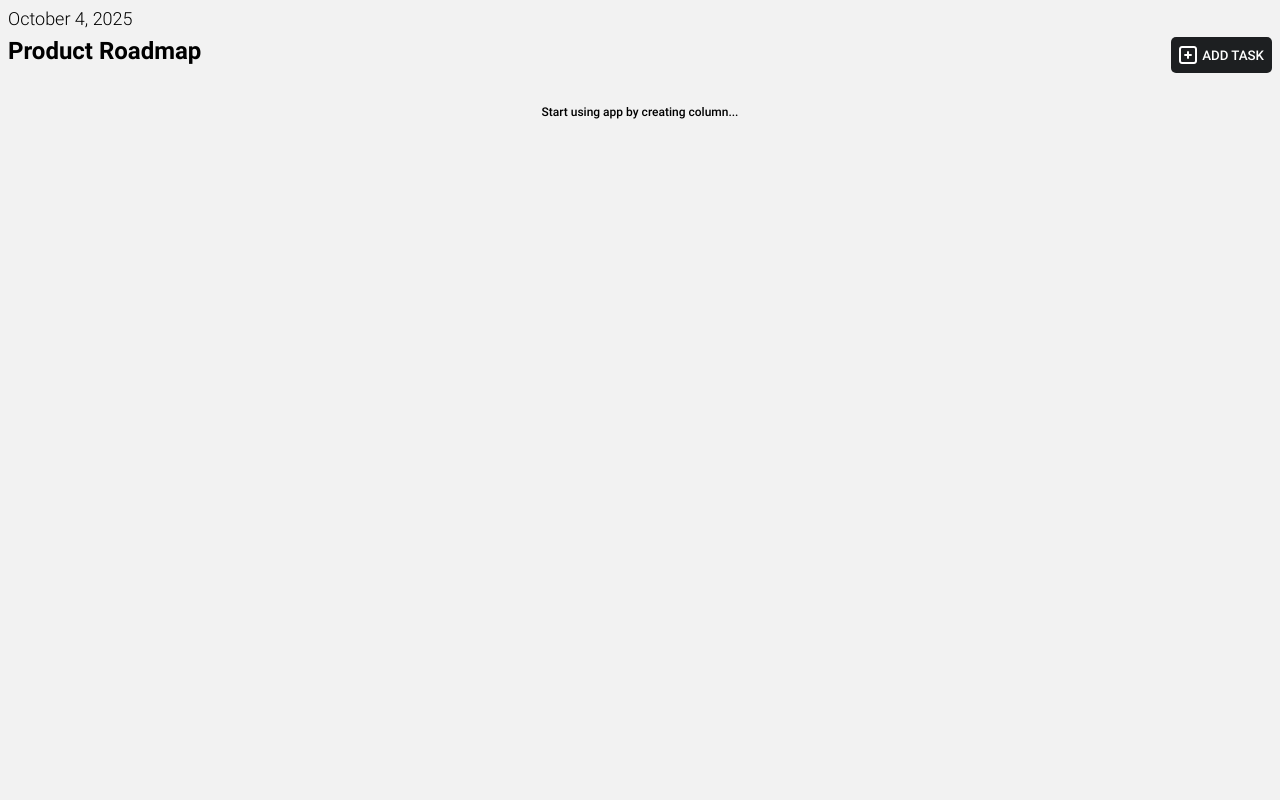
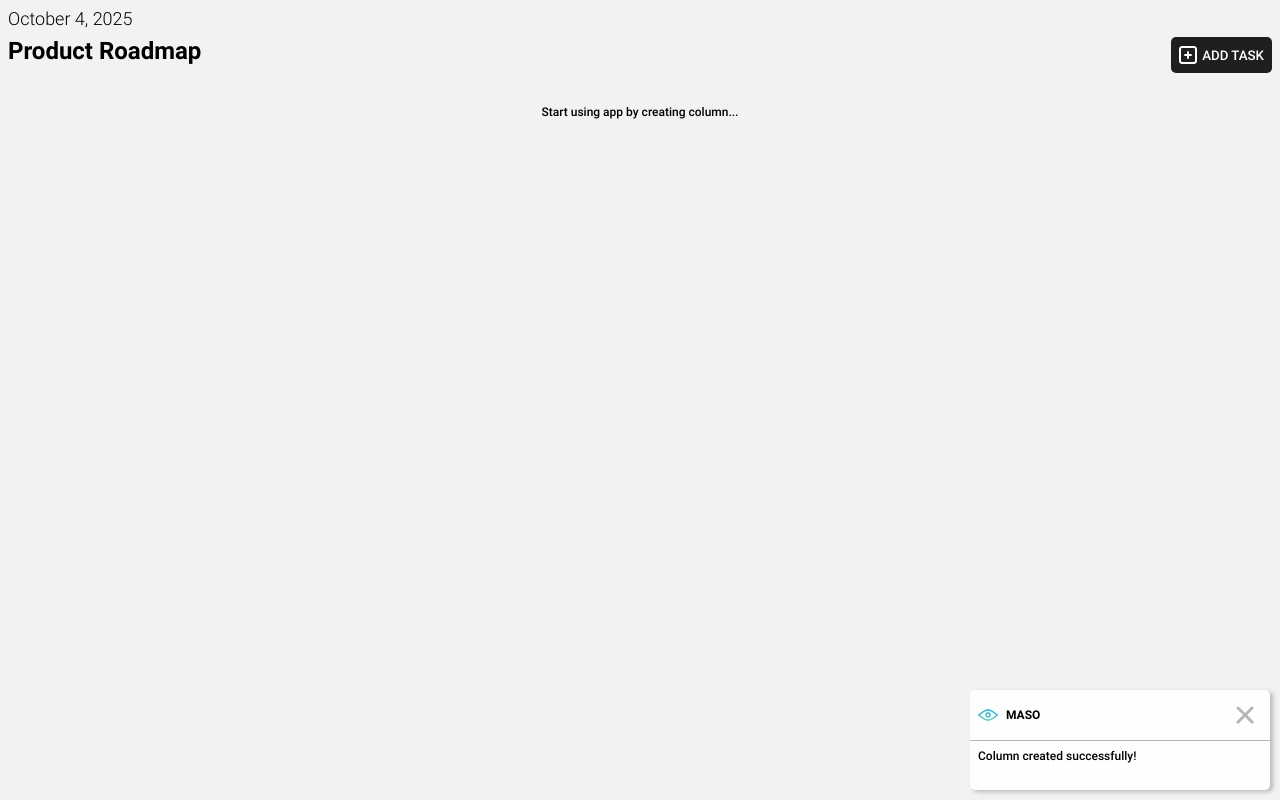
Before and after one commit to NumsRan/maso, a Vue app: page / in a window 1280 px wide. Built offline with nearby package versions, Linux system fonts and the light colour scheme.

Commit message:
feat(toast, task-managment): toast design

```diff
--- /dev/null
+++ b/src/components/child-global/toast/toast.vue
@@ -0,0 +1,61 @@
+<script setup>
+    import Button from '@/components/child-global/button.vue';
+
+</script>
+
+<template>
+    <div class="toast-container">
+        <div class="toast-header">
+            <div>
+                <img src="@/assets/icons/icon-maso.png" alt="Logo">
+                <p>MASO</p>
+            </div>
+            <Button @click="closeModal" imgTarget="icon-close-toast" style="background-color: #fefefe;"/>
+        </div>
+        <div class="toast-content">
+            <p>Column created successfully!</p>
+        </div>
+    </div>
+</template>
+
+<style scoped>
+    .toast-container {
+        position: absolute;
+        right: 10px;
+        bottom: 10px;
+        width: 300px;
+        height: 100px;
+        border-radius: 5px;
+        background-color: #fefefe;
+        box-shadow: #bababa 3px 2px 4px;
+    }
+
+    .toast-header,
+    .toast-content {
+        padding: 8px;
+    }
+
+    .toast-header,
+    .toast-header div {
+        display: flex;
+        align-items: center;
+    }
+
+    .toast-header {
+        justify-content: space-between;
+        border-bottom: 1px solid #b4b4b4;
+    }
+
+    .toast-header p {
+        font-family: 'Roboto-Bold';
+    }
+
+    .toast-header img {
+        width: 20px;
+        margin-right: 8px;
+    }
+
+    .toast-content p {
+        font-family: 'Roboto-Medium';
+    }
+</style>
--- a/src/components/tasks-managment.vue
+++ b/src/components/tasks-managment.vue
@@ -1,10 +1,12 @@
 <script setup>
     import Column from '@/components/child-tasks-managment/column.vue';
     import Headers from '@/components/child-tasks-managment/headers.vue';
+    import Toast from '@/components/child-global/toast/toast.vue';
 
 </script>
 
 <template>
+    <Toast/>
     <section class="container">
         <section class="head">
             <Headers/>
```
Also changed, not shown: src/assets/icons/icon-close-toast.png (added), src/assets/icons/icon-maso.png (added).
